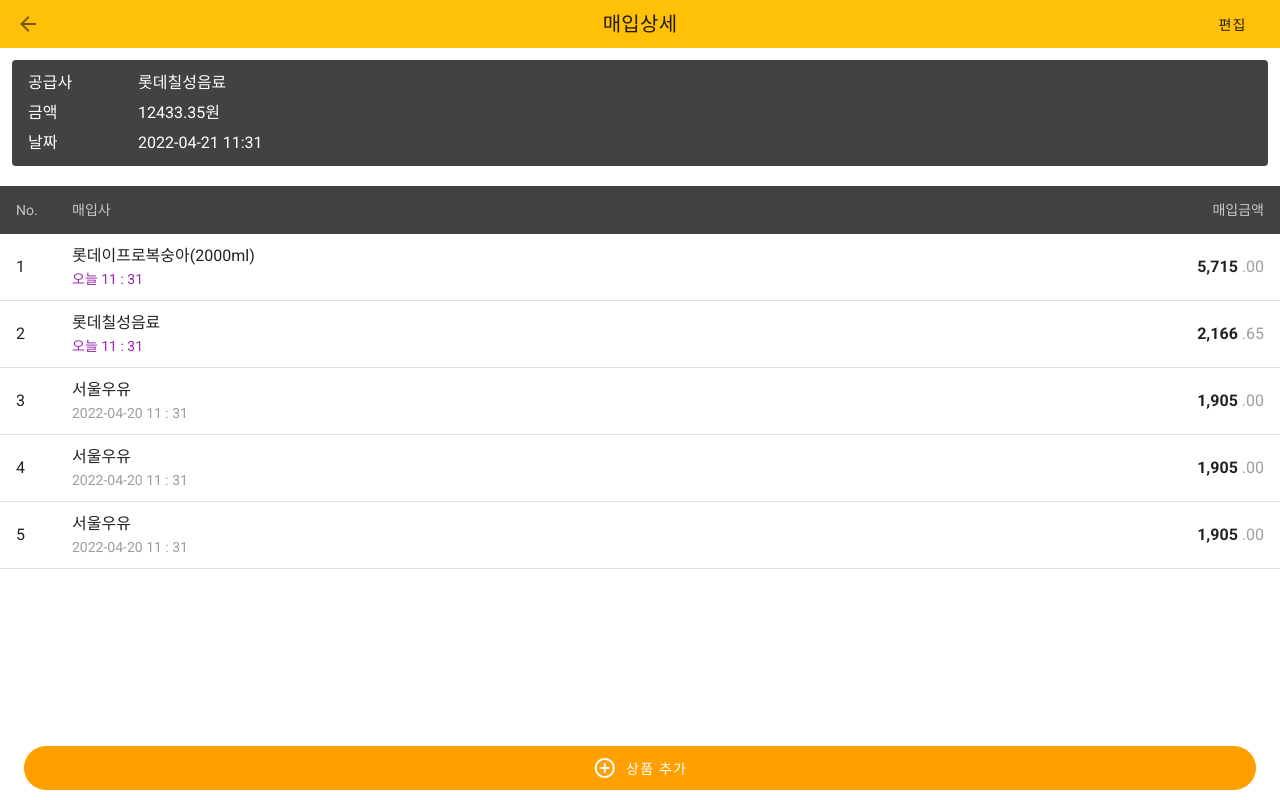
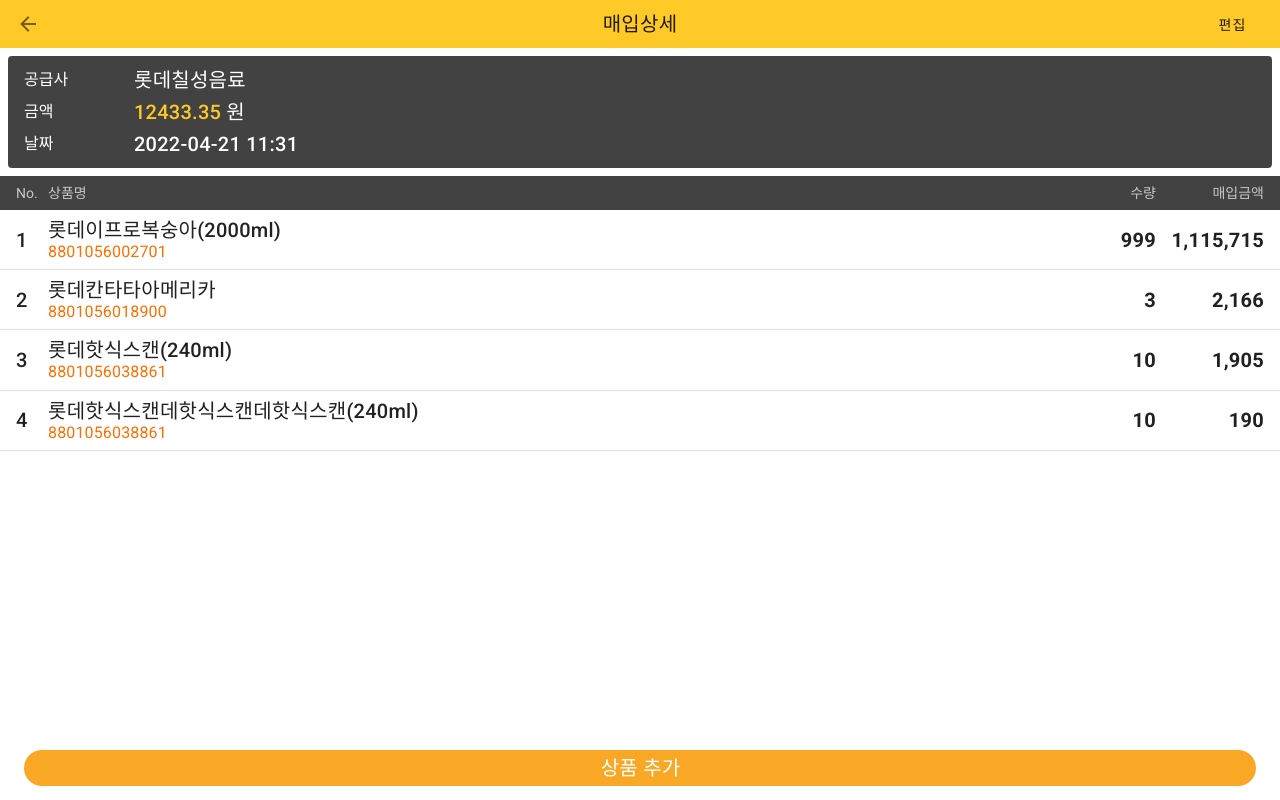
Before and after one commit to evaham/app_ui_vue2, a Vue app: page /purchaseview in a window 1280 px wide. Built offline with nearby package versions, Linux system fonts and the light colour scheme.

Commit message:
20220502

```diff
--- a/src/plugins/vuetify.js
+++ b/src/plugins/vuetify.js
@@ -8,9 +8,9 @@
   theme: {
     themes: {
       light: {
-        primary: colors.amber,
+        primary: colors.amber.lighten1,
         secondary: colors.grey.darken3,
-        accent: colors.amber.darken2,
+        accent: colors.yellow.darken3,
       },
     },
   },
--- a/src/views/PurchaseList.vue
+++ b/src/views/PurchaseList.vue
@@ -1,20 +1,20 @@
 <template>
   <v-main>
     <header-nav :propsData="this.propsData"></header-nav>
-    <div>
-      <v-card class="secondary" tile dark elevation="0">
-        <v-card-title class="pt-2 pb-2 justify-end">
-          <span class="mr-auto">총</span>
-          <span class="text-h5 font-weight-bold primary--text">
+    <div class="pa-2">
+      <v-card class="secondary" elevation="0">
+        <v-card-title class="pt-1 pb-1 justify-end white--text">
+          <span class="mr-auto text-body-1">총</span>
+          <span class="primary--text text-h5 font-weight-bold">
             9,786
             <span class="font-weight-regular">.65</span>
           </span>
-          <span class="ml-4">원</span>
+          <span class="ml-4 text-body-1">원</span>
         </v-card-title>
       </v-card>
     </div>
     <v-list class="pt-0">
-      <v-subheader dark class="secondary darken-1">
+      <v-subheader dark class="secondary" style="height: 34px">
         <div class="v-list-item__action mr-2">No.</div>
         <div class="v-list-item__content">매입사</div>
         <div class="v-list-item__action ml-2">매입금액</div>
@@ -53,7 +53,6 @@
       <v-btn
         rounded
         depressed
-        large
         outlined
         color="accent"
         class="flex-grow-1 ml-2 mr-2"
@@ -61,14 +60,8 @@
       >
         <span class="text-h6">추가</span>
       </v-btn>
-      <v-btn
-        rounded
-        depressed
-        large
-        color="accent"
-        class="flex-grow-1 ml-2 mr-2"
-      >
-        <span class="text-h6">전송</span>
+      <v-btn rounded depressed color="accent" class="flex-grow-1 ml-2 mr-2">
+        <span class="text-h6 text--grey">전송</span>
       </v-btn>
     </v-app-bar>
     <v-dialog v-model="dialog3" persistent max-width="500px">
@@ -99,7 +92,6 @@
           <v-btn
             rounded
             depressed
-            large
             color="accent"
             class="flex-grow-1 ml-2 mr-2"
             @click="dialog3 = false"
@@ -110,7 +102,6 @@
             rounded
             depressed
             disabled
-            large
             color="accent"
             class="flex-grow-1 ml-2 mr-2"
             @click="dialog3 = false"
--- a/src/views/PurchaseView.vue
+++ b/src/views/PurchaseView.vue
@@ -1,44 +1,62 @@
 <template>
   <v-main>
     <header-nav :propsData="this.propsData"></header-nav>
-    <div class="pa-3">
+    <div class="pa-2">
       <v-card class="secondary" dark elevation="0">
         <v-list dense class="transparent">
           <v-list-item style="min-height: 30px">
             <div class="mr-10" style="min-width: 70px">공급사</div>
-            <div>롯데칠성음료</div>
+            <div class="text-h6">롯데칠성음료</div>
           </v-list-item>
           <v-list-item style="min-height: 30px">
             <div class="mr-10" style="min-width: 70px">금액</div>
-            <div>12433.35원</div>
+            <div class="text-h6">
+              <span class="primary--text">12433.35</span> 원
+            </div>
           </v-list-item>
           <v-list-item style="min-height: 30px">
             <div class="mr-10" style="min-width: 70px">날짜</div>
-            <div class="accent-text">2022-04-21 11:31</div>
+            <div class="text-h6">2022-04-21 11:31</div>
           </v-list-item>
         </v-list>
       </v-card>
     </div>
-    <v-list>
-      <v-subheader dark class="listsubheader">
-        <div class="v-list-item__action">No.</div>
-        <div class="v-list-item__content">매입사</div>
-        <div class="v-list-item__action">매입금액</div>
+    <v-list class="pt-0">
+      <v-subheader dark class="secondary" style="height: 34px">
+        <div class="v-list-item__action mr-2">No.</div>
+        <div class="v-list-item__content">상품명</div>
+        <div class="v-list-item__action ml-2 justify-end">수량</div>
+        <div class="v-list-item__action ml-2 justify-end" style="width: 100px">
+          매입금액
+        </div>
       </v-subheader>
       <v-list-item-group>
         <template v-for="(item, index) in items">
           <v-list-item :key="index">
-            <v-list-item-action>
+            <v-list-item-action class="text-h6 mr-2">
               <span>{{ index + 1 }}</span>
             </v-list-item-action>
-            <v-list-item-content>
-              <v-list-item-title>{{ item.name }}</v-list-item-title>
-              <v-list-item-subtitle class="mt-1" :class="item.timecolor">
+            <v-list-item-content class="pt-2 pb-2">
+              <v-list-item-title class="text-h6 mb-0">{{
+                item.name
+              }}</v-list-item-title>
+              <v-list-item-subtitle
+                class="mt-0 subtitle-1 mt-0"
+                :class="item.timecolor"
+              >
                 {{ item.time }}
               </v-list-item-subtitle>
             </v-list-item-content>
-            <v-list-item-action>
-              <v-list-item-title class="font-weight-bold">
+            <v-list-item-action class="ml-2 text-right">
+              <v-list-item-title class="text-h6 font-weight-bold">
+                {{ item.quantity }}
+                <span class="font-weight-regular grey--text">
+                  {{ item.ectmoney }}
+                </span>
+              </v-list-item-title>
+            </v-list-item-action>
+            <v-list-item-action class="ml-2 text-right" style="width: 100px">
+              <v-list-item-title class="text-h6 font-weight-bold">
                 {{ item.money }}
                 <span class="font-weight-regular grey--text">
                   {{ item.ectmoney }}
@@ -54,63 +72,15 @@
       <v-btn
         rounded
         depressed
-        large
         color="accent"
         class="flex-grow-1 ml-2 mr-2"
         @click="dialog3 = true"
       >
-        <v-icon class="mr-2">mdi-plus-circle-outline</v-icon>
-        <span>상품 추가</span>
+        <span class="text-h6">상품 추가</span>
       </v-btn>
     </v-app-bar>
-    <v-dialog v-model="dialog3" persistent max-width="500px">
-      <v-card>
-        <v-card-title class="pa-2">
-          <v-spacer></v-spacer>
-          <span>공급사</span>
-          <v-spacer></v-spacer>
-          <v-btn icon @click="dialog3 = false">
-            <v-icon large>mdi-close</v-icon>
-          </v-btn>
-        </v-card-title>
-        <v-divider></v-divider>
-        <v-card-text>
-          <v-text-field
-            v-model="message"
-            filled
-            clear-icon="mdi-close-circle"
-            clearable
-            type="text"
-            @click:clear="clearMessage"
-            background-color="purple lighten-5"
-            class="mt-3"
-          ></v-text-field>
-          <div class="text-h6" style="min-height: 100px">상품리스트</div>
-        </v-card-text>
-        <v-card-actions>
-          <v-btn
-            rounded
-            depressed
-            large
-            color="primary"
-            class="flex-grow-1 ml-2 mr-2"
-            @click="dialog3 = false"
-          >
-            스캔
-          </v-btn>
-          <v-btn
-            rounded
-            depressed
-            disabled
-            large
-            color="primary"
-            class="flex-grow-1 ml-2 mr-2"
-            @click="dialog3 = false"
-          >
-            확인
-          </v-btn>
-        </v-card-actions>
-      </v-card>
+    <v-dialog v-model="dialog3" max-width="500px">
+      <v-card>샘플</v-card>
     </v-dialog>
   </v-main>
 </template>
@@ -130,38 +100,31 @@
     items: [
       {
         name: "롯데이프로복숭아(2000ml)",
-        time: "오늘 11 : 31",
-        timecolor: "purple--text",
-        money: "5,715",
-        ectmoney: ".00",
+        time: "8801056002701",
+        timecolor: "amber--text text--darken-4",
+        money: "1,115,715",
+        quantity: "999",
       },
       {
-        name: "롯데칠성음료",
-        time: "오늘 11 : 31",
-        timecolor: "purple--text",
+        name: "롯데칸타타아메리카",
+        time: "8801056018900",
+        timecolor: "amber--text text--darken-4",
         money: "2,166",
-        ectmoney: ".65",
+        quantity: "3",
       },
       {
-        name: "서울우유",
-        time: "2022-04-20 11 : 31",
-        timecolor: "grey--text",
+        name: "롯데핫식스캔(240ml)",
+        time: "8801056038861",
+        timecolor: "amber--text text--darken-4",
         money: "1,905",
-        ectmoney: ".00",
+        quantity: "10",
       },
       {
-        name: "서울우유",
-        time: "2022-04-20 11 : 31",
-        timecolor: "grey--text",
-        money: "1,905",
-        ectmoney: ".00",
-      },
-      {
-        name: "서울우유",
-        time: "2022-04-20 11 : 31",
-        timecolor: "grey--text",
-        money: "1,905",
-        ectmoney: ".00",
+        name: "롯데핫식스캔데핫식스캔데핫식스캔(240ml)",
+        time: "8801056038861",
+        timecolor: "amber--text text--darken-4",
+        money: "190",
+        quantity: "10",
       },
     ],
     password: "Password",
@@ -176,8 +139,3 @@
   },
 };
 </script>
-<style lang="scss">
-.listsubheader {
-  background: #424242;
-}
-</style>
--- a/src/views/SaleGroupList.vue
+++ b/src/views/SaleGroupList.vue
@@ -3,39 +3,35 @@
     <header-nav :propsData="this.propsData"></header-nav>
     <v-toolbar elevation="0">
       <div class="dateselecter">
-        <v-btn class="dateselecter__rbtn secondary" dark elevation="0">
+        <v-btn class="dateselecter__rbtn" color="secondary" elevation="0">
           <v-icon>mdi-chevron-left</v-icon>
         </v-btn>
         <input type="text" value="2022년 04월" class="text-center" />
-        <v-btn class="dateselecter__lbtn secondary" dark elevation="0">
+        <v-btn class="dateselecter__lbtn" color="secondary" elevation="0">
           <v-icon>mdi-chevron-right</v-icon>
         </v-btn>
       </div>
     </v-toolbar>
-    <v-list>
-      <v-subheader dark class="listsubheader">
-        <div class="v-list-item__action">No.</div>
+    <v-list class="pt-0">
+      <v-subheader dark class="secondary" style="height: 34px">
+        <div class="v-list-item__action mr-2"></div>
         <div class="v-list-item__content">그룹명</div>
-        <div class="v-list-item__action">시작일 ~ 종료일</div>
+        <div class="v-list-item__action justify-end">시작일 ~ 종료일</div>
       </v-subheader>
       <v-list-item-group>
         <template v-for="(item, index) in items">
           <v-list-item :key="index">
-            <v-list-item-action>
+            <v-list-item-action class="mr-2">
               <span><v-icon>mdi-checkbox-blank-circle</v-icon></span>
             </v-list-item-action>
             <v-list-item-content>
-              <v-list-item-title>{{ item.name }}</v-list-item-title>
-              <v-list-item-subtitle class="mt-1" :class="item.timecolor">
-                {{ item.time }}
-              </v-list-item-subtitle>
+              <v-list-item-title class="text-h6">{{
+                item.name
+              }}</v-list-item-title>
             </v-list-item-content>
             <v-list-item-action>
-              <v-list-item-title class="font-weight-bold">
-                {{ item.money }}
-                <span class="font-weight-regular grey--text">
-                  {{ item.ectmoney }}
-                </span>
+              <v-list-item-title class="text-h6">
+                {{ item.date }}
               </v-list-item-title>
             </v-list-item-action>
           </v-list-item>
@@ -43,17 +39,9 @@
         </template>
       </v-list-item-group>
     </v-list>
-
     <v-app-bar app bottom elevation="0" class="white">
-      <v-btn
-        depressed
-        rounded
-        large
-        color="primary"
-        class="flex-grow-1 ml-2 mr-2"
-      >
-        <v-icon class="mr-2">mdi-plus-circle-outline</v-icon>
-        <span>새 특매그룹 등록</span>
+      <v-btn depressed rounded color="accent" class="flex-grow-1 ml-2 mr-2">
+        <span class="text-h6">새 특매그룹 등록</span>
       </v-btn>
     </v-app-bar>
   </v-main>
@@ -73,22 +61,22 @@
       {
         name: "적립 (6)",
         timecolor: "purple--text",
-        money: "22.02.28 ~ 22.05.31",
+        date: "22.02.28 ~ 22.05.31",
       },
       {
         name: "적립 제외 (7)",
         timecolor: "purple--text",
-        money: "22.02.28 ~ 22.05.31",
+        date: "22.02.28 ~ 22.05.31",
       },
       {
         name: "2월 롯데칠성 (0)",
         timecolor: "grey--text",
-        money: "22.02.01 ~ 22.05.31",
+        date: "22.02.01 ~ 22.05.31",
       },
       {
         name: "2월 롯데칠성 (0)",
         timecolor: "grey--text",
-        money: "22.02.01 ~ 22.05.31",
+        date: "22.02.01 ~ 22.05.31",
       },
     ],
   }),
@@ -121,7 +109,4 @@
     border-bottom-left-radius: 0;
   }
 }
-.listsubheader {
-  background: #424242;
-}
 </style>
```
Also changed, not shown: 30 other files (tests, documents, lock files or other folders).
